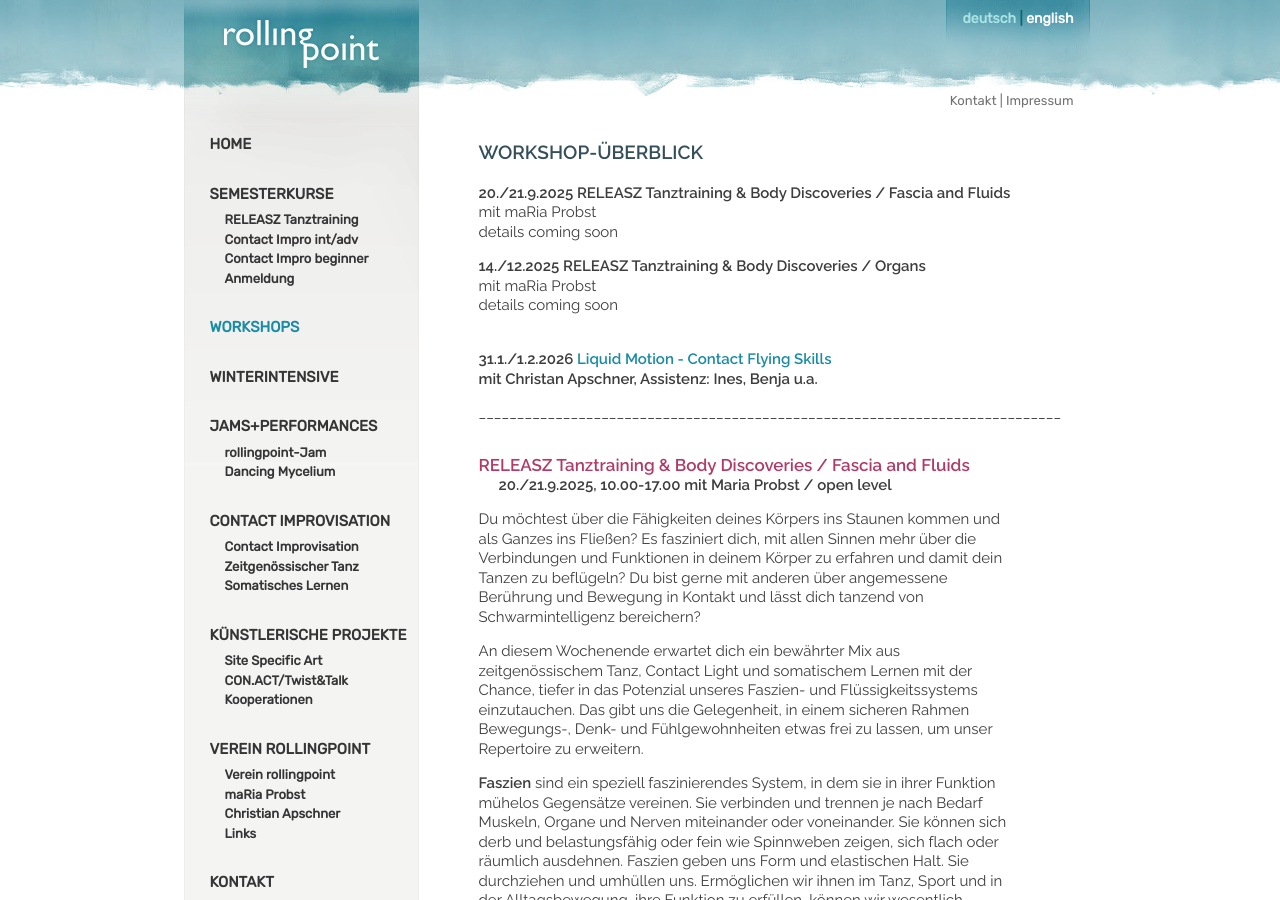
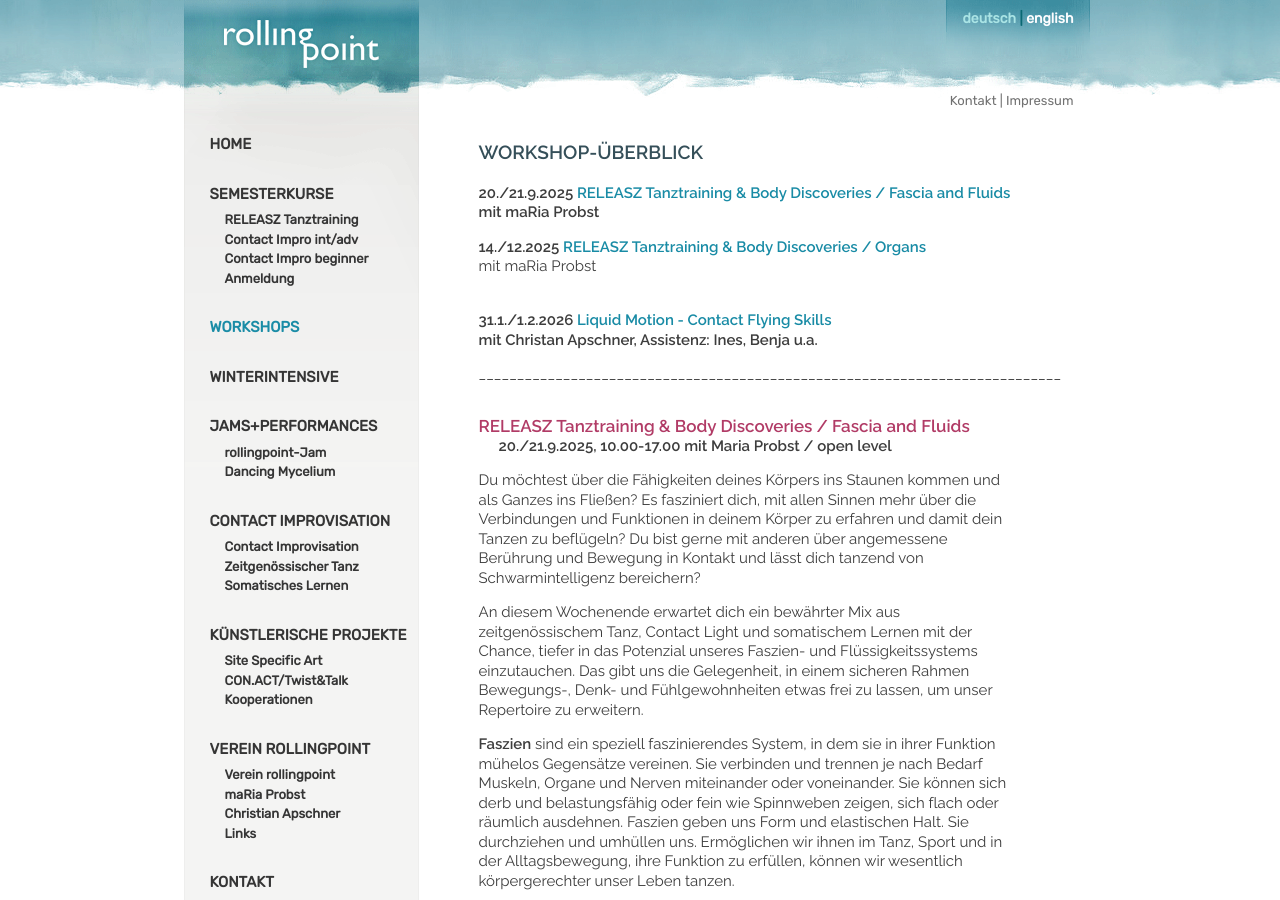
Before and after one commit to manulari/rollingpointat, a Jekyll site: the page built from _pages_de/wsws2024.md, in a window 1280 px wide and 900 px high. Built offline with Jekyll 4.4.1, drawn with Linux system fonts in a browser that asks for light colours; comment, search, counter and statistics services are not loaded.

Commit message:
Update page (de) “wsws2024”

```diff
--- a/_pages_de/wsws2024.md
+++ b/_pages_de/wsws2024.md
@@ -5,13 +5,11 @@ language: de
 ---
 ### **WORKSHOP-ÜBERBLICK**
 
-**20./21.9.2025 RELEASZ Tanztraining &  Body Discoveries / Fascia and Fluids**\
-mit maRia Probst\
-details coming soon
+**20./21.9.2025 [RELEASZ Tanztraining & Body Discoveries / Fascia and Fluids](#faszien)
+mit maRia Probst**
 
-**14./12.2025 RELEASZ Tanztraining &  Body Discoveries / Organs**\
-mit maRia Probst\
-details coming soon
+**14./12.2025** [**RELEASZ Tanztraining &  Body Discoveries / Organs**](organs)\
+mit maRia Probst
 
 \
 **31.1./1.2.2026 [Liquid Motion - Contact Flying Skills](#flyingskills)**\
@@ -19,9 +17,10 @@ details coming soon
 
 \_\_\_\_\_\_\_\_\_\_\_\_\_\_\_\_\_\_\_\_\_\_\_\_\_\_\_\_\_\_\_\_\_\_\_\_\_\_\_\_\_\_\_\_\_\_\_\_\_\_\_\_\_\_\_\_\_\_\_\_\_\_\_\_\_\_\_\_\_\_\_\_\_\_\_\_
 
-<div class="named-anchor" id="organs"></div>
+<div class="named-anchor" id="faszien"></div>
 
 #### RELEASZ Tanztraining & Body Discoveries / Fascia and Fluids
+
 **20./21.9.2025, 10.00-17.00 mit Maria Probst / open level**
 
 Du möchtest über die Fähigkeiten deines Körpers ins Staunen kommen und als Ganzes ins Fließen? Es fasziniert dich, mit allen Sinnen mehr über die Verbindungen und Funktionen in deinem Körper zu erfahren und damit dein Tanzen zu beflügeln? Du bist gerne mit anderen über angemessene Berührung und Bewegung in Kontakt und lässt dich tanzend von Schwarmintelligenz bereichern?
@@ -36,23 +35,19 @@ Sich vom eigenen inneren Meer bewegen zu lassen, lässt uns geschmeidiger tanzen
 In diesem Sinne werden wir an diesem Wochenende zwischen Tanzimprovisation, Information über unseren Körper, Berührung, um unsere Anatomie zu begreifen, und physischem Spiel mäandern. Wir werden uns von innen und durch die Wahrnehmung der anderen erfahren und einfach viel miteinander tanzen.
 
 #### RELEASZ Tanztraining & Body Discoveries / Organs
+
 **14./12.2025, 10.00-17.00 mit maRia Probst / open level**
 
 Du möchtest über die Fähigkeiten deines Körpers ins Staunen kommen und als Ganzes in Bewegung geraten? Es fasziniert dich, mit allen Sinnen mehr über die Verbindungen und Funktionen in deinem Körper zu erfahren und damit dein Tanzen zu bereichern? Du bist gerne mit anderen über angemessene Berührung und Bewegung in Kontakt und lässt dich tanzend von Schwarmintelligenz inspirieren?
 
-
 An diesem Tag erwartet dich ein bewährter Mix aus zeitgenössischem Tanz, Contact Light und somatischem Lernen mit der Chance, tiefer in das Potenzial unseres Organsystems einzutauchen. Das gibt uns die Gelegenheit, in einem sicheren Rahmen Bewegungs-, Denk- und Fühlgewohnheiten ein Stück weit frei zu lassen, um unser Repertoire zu erweitern.
-
 
 **Organe** füllen, nähren und regenerieren uns. Sie geben uns Volumen und leisten für uns, meist unbemerkt, lebensnotwendige Arbeit. Organe stehen eng mit unseren Gefühlen in Verbindung – ein Zusammenhang, der sich in unserem Sprachgebrauch wie beispielsweise in den Ausdrücken „Ist dir etwas über die Leber gelaufen?“ oder „Das geht mir an die Nieren.“ wiederfindet. Je nach Lage und Funktion unterstützt jedes Organ bestimmte Bewegungsqualitäten und einen ihm innewohnenden Gefühlsausdruck.
 
-
 Als Neugeborene erleben wir uns in erster Linie organisch. Unser grundlegendes Gefühlsleben und eine einfache Wahrnehmung des Selbst entwickeln sich auf dieser Basis. Sich unseren Organen liebevoll zuzuwenden, ermöglicht daher vielfach eine tiefe und geerdete Grundlebendigkeit.
-
 
 Zusätzlich spielen unsere Organe eine wichtige Rolle in Aufrichtung und Bewegung. Sie sind durchzogen und umhüllt von faszialen Strukturen, die im Zusammenspiel mit einem vitalen Organgewebe von innen heraus in der Aufrichtung mithelfen.
 Organe geben uns Gewicht. Lassen wir dieses Gewicht zu und bringen wir es in Schwung, tanzen wir paradoxerweise mit mehr Leichtigkeit und Anpassungsfähigkeit.
-
 
 In diesem Sinne werden wir an diesem Wochenende zwischen Tanzimprovisation, Information über unseren Körper, Berührung, um unsere Anatomie zu begreifen, und physischem Spiel mäandern. Wir werden uns von innen und durch die Wahrnehmung der anderen erfahren und einfach viel miteinander tanzen.
 
```
